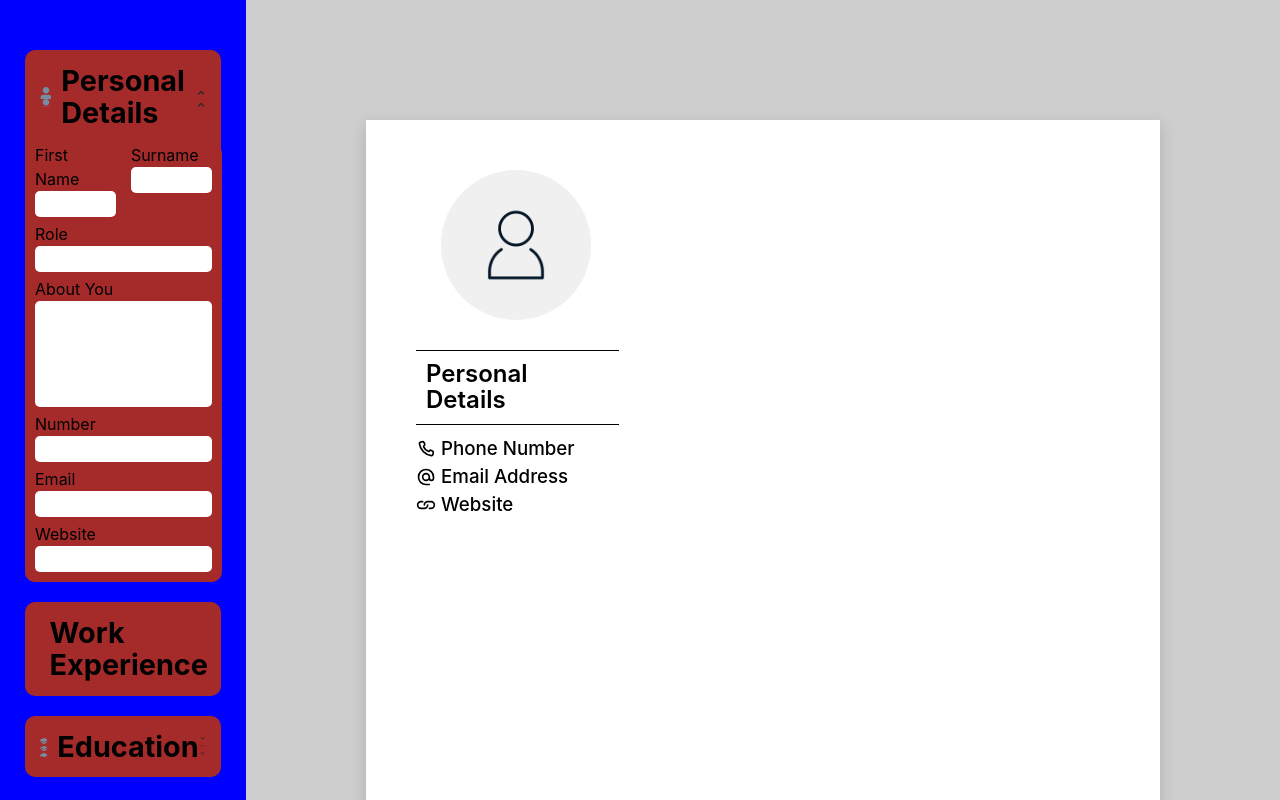
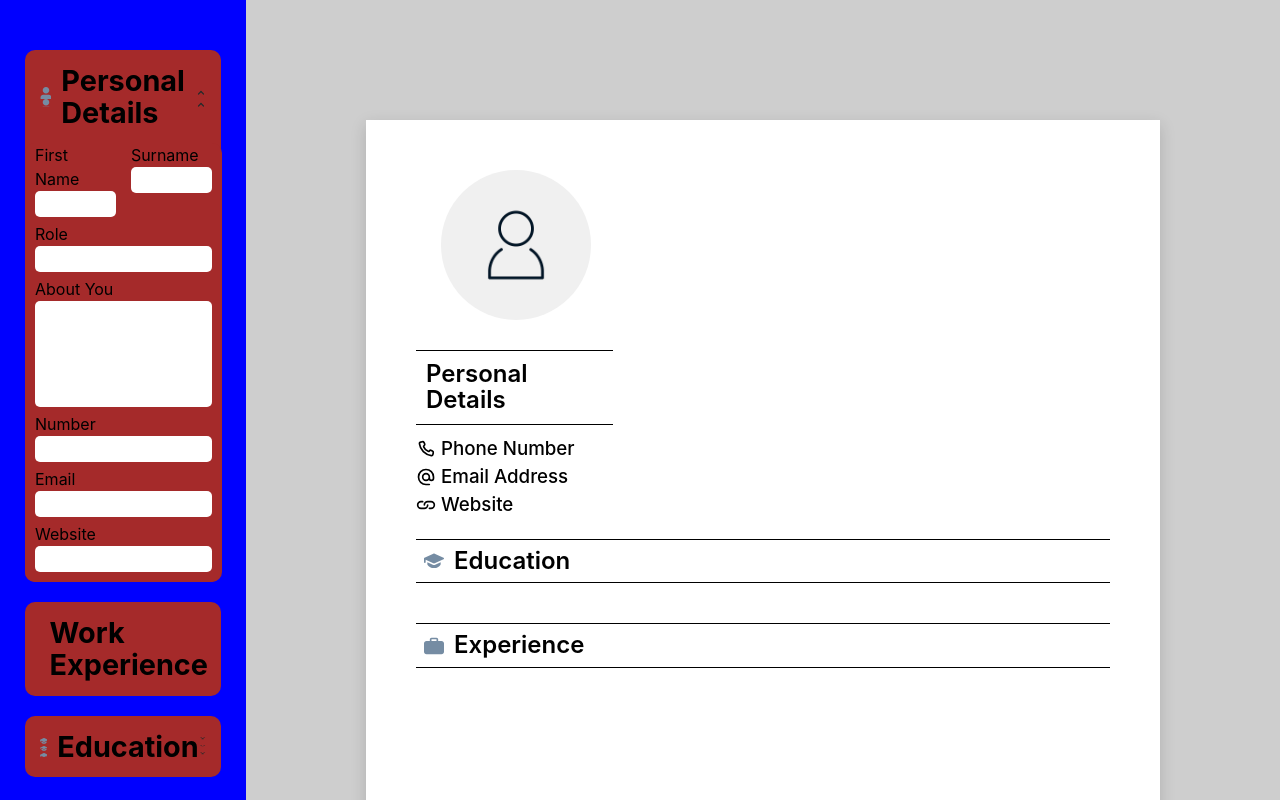
Before and after one commit to guskirb/CV-applicationTOP, a React (Vite) app: page / in a window 1280 px wide. Shown: the top 800 px of the page. Built offline with nearby package versions, Linux system fonts and the light colour scheme.

Commit message:
Add education section

```diff
--- a/src/App.css
+++ b/src/App.css
@@ -21,6 +21,10 @@
 
 .sidebar::-webkit-scrollbar-thumb {
   border: 2px solid blue;
+}
+
+textarea::-webkit-scrollbar-thumb {
+  border: 2px solid rgb(255, 255, 255);
 }
 
 .sidebar {
@@ -239,14 +243,15 @@ textarea {
 }
 
 .cvName h2 {
- padding-top: 10px;
+  padding-top: 10px;
 }
 
 .detailsAbout {
+  white-space: pre-line;
   overflow-wrap: break-word;
   width: 480px;
   min-width: 200px;
-  white-space: pre-line;
+  padding: 10px;
 }
 
 .cvProfile div {
@@ -292,10 +297,30 @@ textarea {
   margin-inline: 25px;
 }
 
+.cvHeader {
+  border-block: solid black 1px;
+  padding: 8px;
+  display: flex;
+  align-items: center;
+}
+
+.education {
+  display: flex;
+  justify-content: space-between;
+  align-items: center;
+  gap: 20px;
+  padding: 8px;
+}
+
+.education {
+  text-align: center;
+}
+
 .work {
   display: flex;
+  align-items: flex-start;
   gap: 20px;
-  padding: 10px;
+  padding: 8px;
 }
 
 .workDates {
@@ -305,5 +330,7 @@ textarea {
 }
 
 .workDetails {
+  overflow-wrap: break-word;
   white-space: pre-line;
+  max-width: 400px;
 }
--- a/src/components/cv.jsx
+++ b/src/components/cv.jsx
@@ -14,7 +14,12 @@ function CV({ details, work, education }) {
 
   const listEducation = education.map((item) => (
     <div className="education" key={item.id.toString()}>
-
+      <h3>{item.qualification}</h3>
+      <div>
+        <h4>{item.title}</h4>
+        <h5>{item.location}</h5>
+      </div>
+      <h4>{item.date}</h4>
     </div>
   ));
 
@@ -49,7 +54,15 @@ function CV({ details, work, education }) {
         </div>
         <p className="detailsAbout">{details.about}</p>
       </div>
-      <div className="cvEducation"></div>
+      <div className="cvHeader">
+        <div className="schoolIcon" />
+        <h2>Education</h2>
+      </div>
+      <div className="cvEducation">{listEducation}</div>
+      <div className="cvHeader">
+        <div className="workIcon" />
+        <h2>Experience</h2>
+      </div>
       <div className="cvWork">{listWork}</div>
     </div>
   );
--- a/src/components/education.jsx
+++ b/src/components/education.jsx
@@ -9,7 +9,7 @@ function EducationInput({
   addEducation,
   education,
   removeEducation,
-  editEducation
+  editEducation,
 }) {
   const listEducation = education.map((item) => (
     <div
--- a/src/index.css
+++ b/src/index.css
@@ -59,6 +59,11 @@ h4 {
   font-weight: 500;
 }
 
+h5 {
+  margin: 0;
+  font-weight: 400;
+}
+
 p {
   margin: 0;
 }
```
